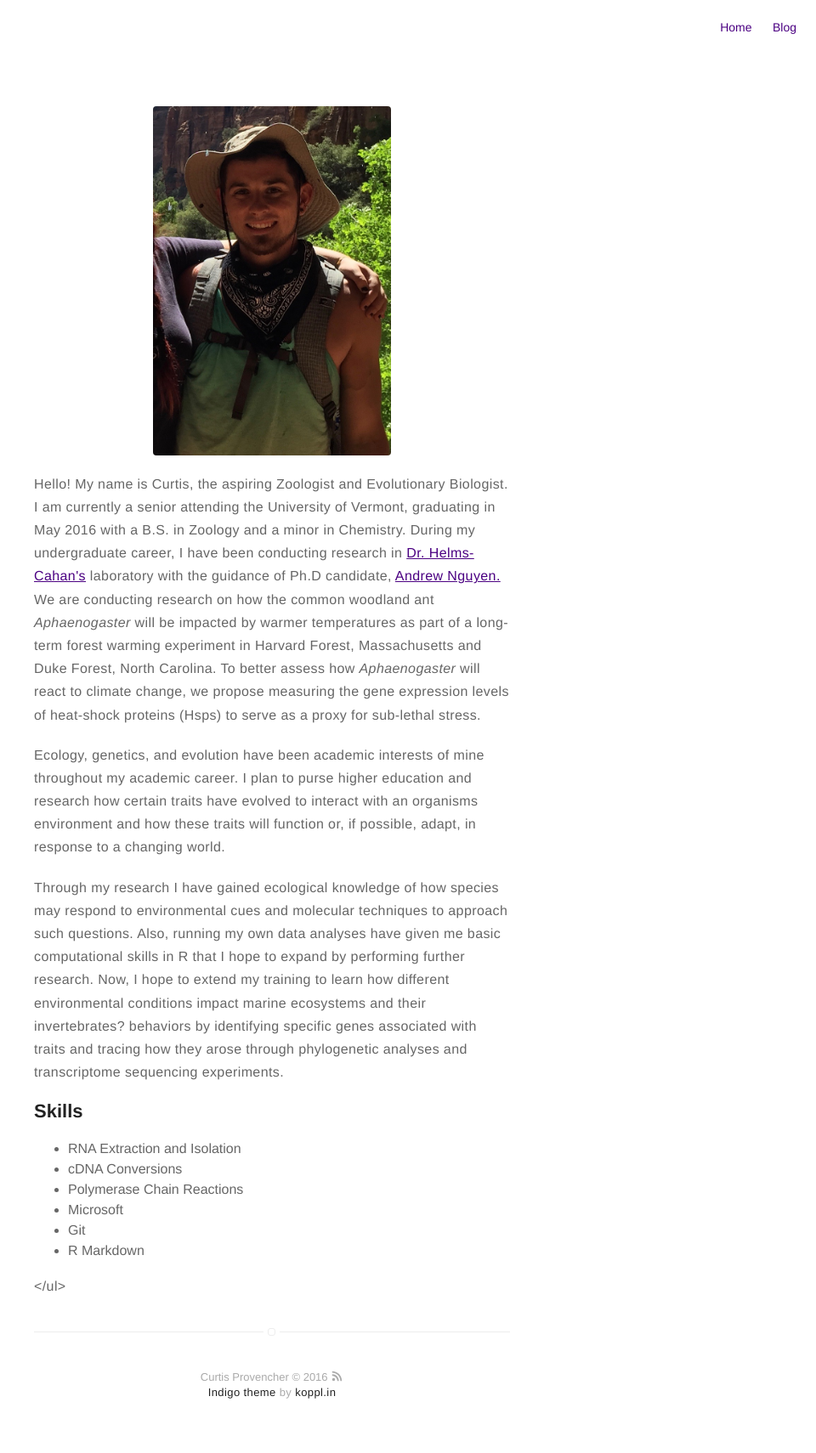
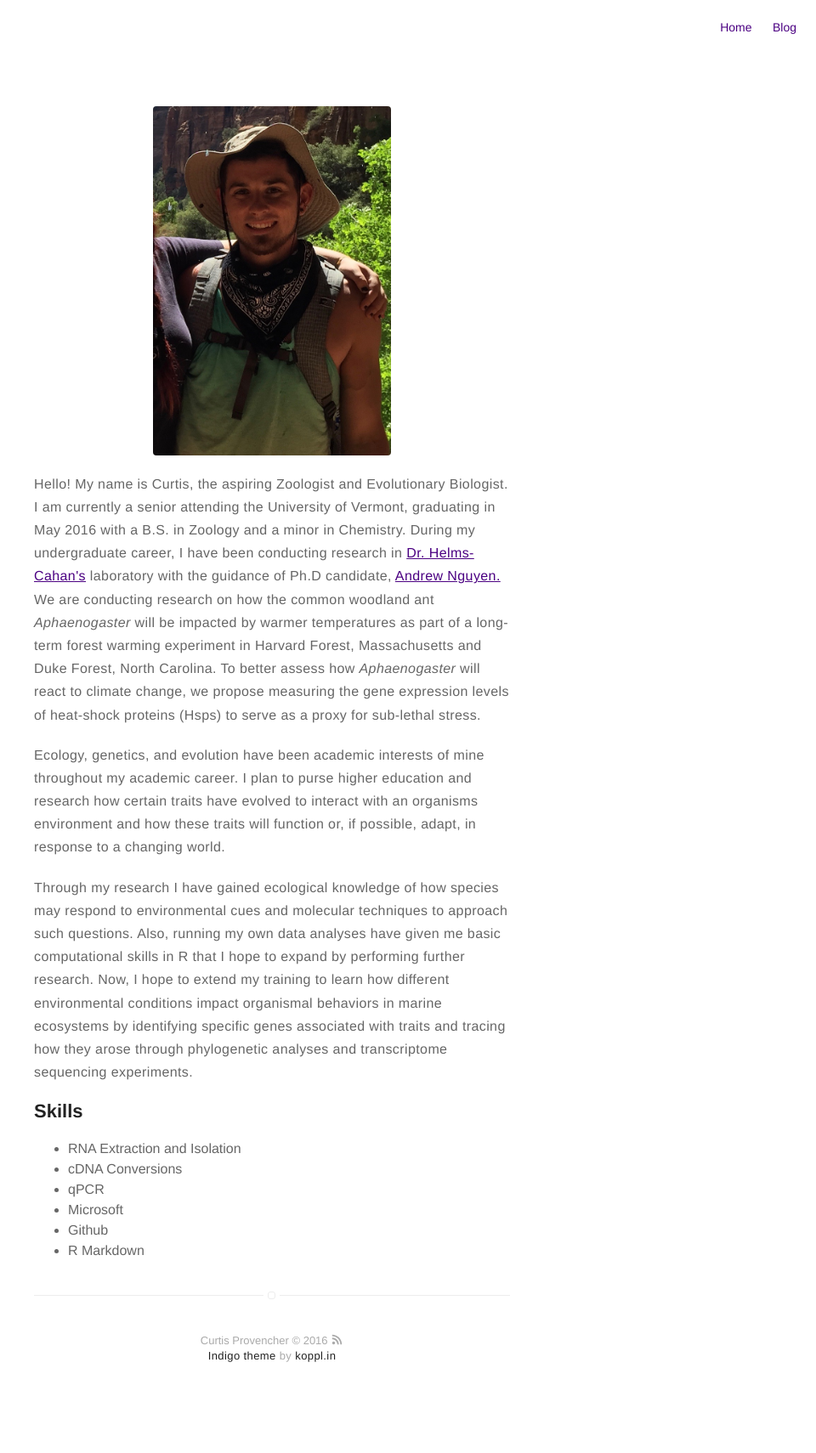
Before and after one commit to cprovenc/cprovenc.github.io, a Jekyll site: the page built from about.md, in a window 1280 px wide. Shown: the whole page at 85% size, without its empty margins (320-1280 px from the left). Built offline with Jekyll 4.4.1, drawn with Linux system fonts in a browser that asks for light colours; after the commit the page ends 1667 px from its top, so only the background shows below that.

Commit message:
Fixing about me

```diff
--- a/about.md
+++ b/about.md
@@ -21,19 +21,16 @@ img { width: 50%; margin: 0 auto; display: block; }
  Ecology, genetics, and evolution have been academic interests of mine throughout my academic career. I plan to purse higher education and research how certain traits have evolved to interact with an organisms environment and how these traits will function or, if possible, adapt, in response to a changing world.
 </p>
 
-<p>Through my research I have gained ecological knowledge of how species may respond to environmental cues and molecular techniques to approach such questions. Also, running my own data analyses have given me basic computational skills in R that I hope to expand by performing further research. Now, I hope to extend my training to learn how different environmental conditions impact marine ecosystems and their invertebrates? behaviors by identifying specific genes associated with traits and tracing how they arose through phylogenetic analyses and transcriptome sequencing experiments.</p>
+<p>Through my research I have gained ecological knowledge of how species may respond to environmental cues and molecular techniques to approach such questions. Also, running my own data analyses have given me basic computational skills in R that I hope to expand by performing further research. Now, I hope to extend my training to learn how different environmental conditions impact  organismal behaviors in marine ecosystems by identifying specific genes associated with traits and tracing how they arose through phylogenetic analyses and transcriptome sequencing experiments.</p>
 
 <h2>Skills</h2>
 
 <ul class="skill-list">
 	<li>RNA Extraction and Isolation</li>
 	<li>cDNA Conversions</li>
-	<li>Polymerase Chain Reactions</li>
+	<li>qPCR</li>
 	<li>Microsoft</li>
-	<li>Git</li>
+	<li>Github</li>
 	<li>R Markdown</li>
 
 </ul>
-
-
-</ul>
```
